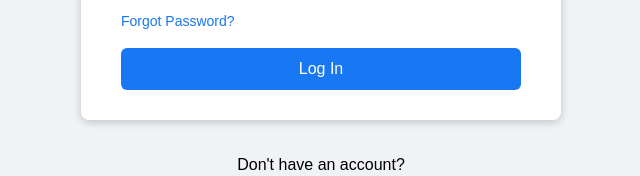
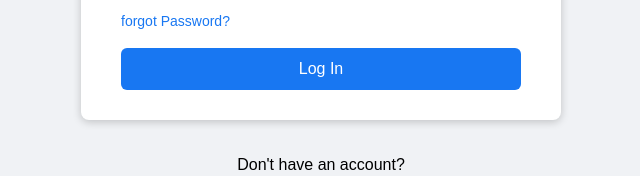
Before and after one commit to farjana8179/forms, a plain HTML site: page Registeration form.html in a window 1280 px wide. Shown: the part 449-625 px from the top of the page, 319-959 px from the left. Drawn offline with Linux system fonts and the light colour scheme.

Commit message:
Update Registeration form.html

```diff
--- a/Registeration form.html
+++ b/Registeration form.html
@@ -102,7 +102,7 @@
                 <input type="password" placeholder="Enter valid password" required>
             </label>
 
-            <a href="forgot password.html">Forgot Password?</a><br><br>
+            <a href="forgot password.html">forgot Password?</a><br><br>
 
             <input type="submit" value="Log In">
         </form>
```
